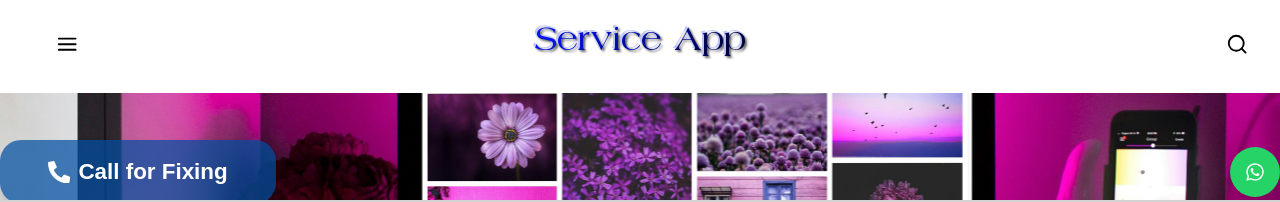
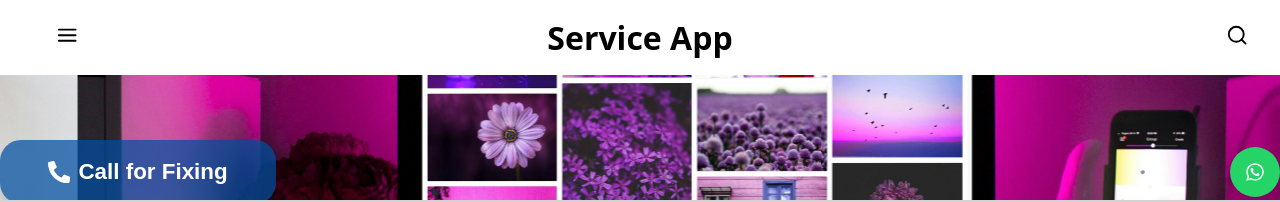
Before and after one commit to ayushroyl/web-app, a React (Create React App) app: page / in a window 1280 px wide. Shown: the top 202 px of the page. Built offline with nearby package versions, Linux system fonts and the light colour scheme.

Commit message:
Update home.js

```diff
--- a/src/pages/home.js
+++ b/src/pages/home.js
@@ -12,7 +12,7 @@ const Home = () => {
                 <div className="header-icons">
                     <FiMenu className="icon" />
                 </div>
-                <div className="logo"><img src="/images/logo.png" alt='logo'/></div>
+                <div className="logo">Service App</div>
                 <div className="header-icons">
                     <FiSearch className="icon" />
                 </div>
```
